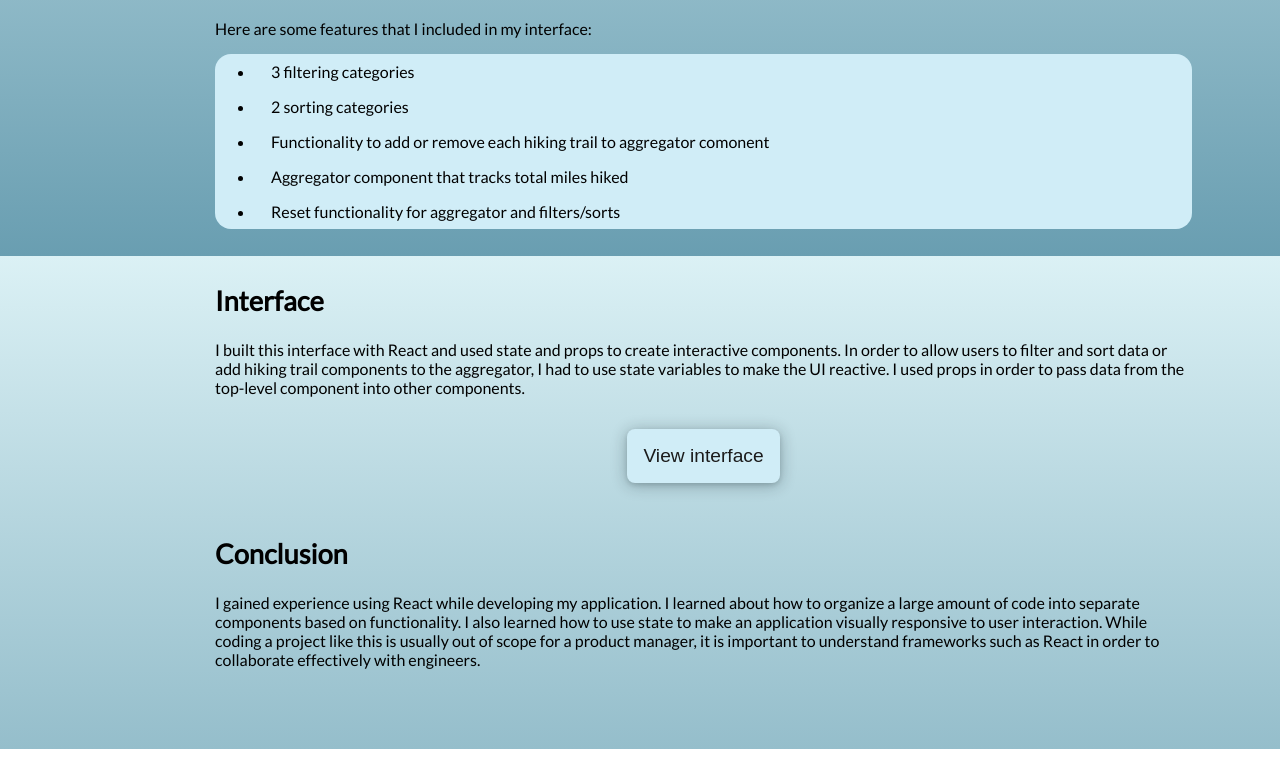
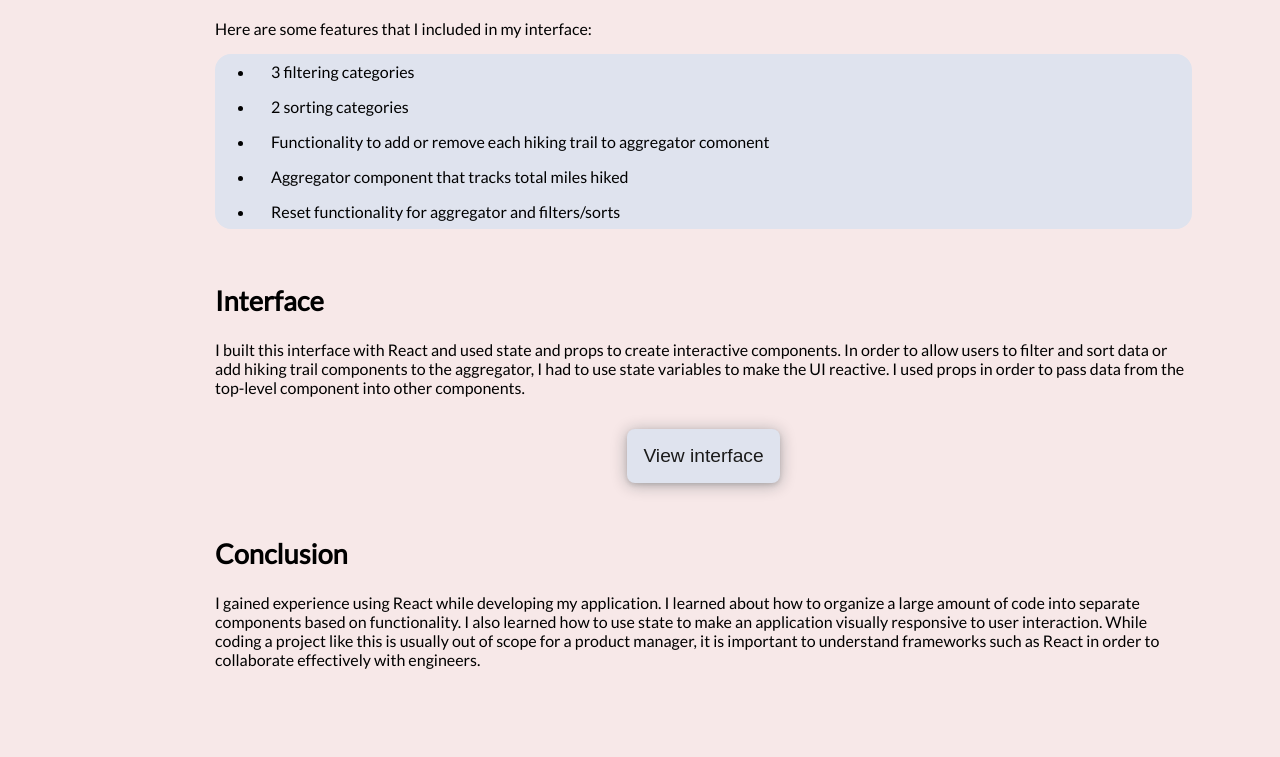
Before and after one commit to excitedpenguin777/Final-Portfolio, a plain HTML site: page development.html in a window 1280 px wide. Shown: the part 544-1301 px from the top of the page. Drawn offline with Linux system fonts and the light colour scheme.

Commit message:
Edit color scheme

```diff
--- a/development.css
+++ b/development.css
@@ -1,7 +1,5 @@
 html {
-    background-image: linear-gradient(rgb(219, 241, 245), rgb(105, 158, 177));
-    background-attachment: fixed;
-    height: 100%;
+    background-color: #f7e8e8;
     scroll-behavior: smooth;
 }
 
@@ -43,7 +41,7 @@ html {
 
 /* CSS from https://getcssscan.com/css-buttons-examples*/
 .button {
-  background-color: rgba(105, 158, 177, 0.4);
+  background-color: #dfe3ee;
   border-radius: 8px;
   border-width: 0;
   color: #1b1b1b;
@@ -62,23 +60,18 @@ html {
   -webkit-user-select: none;
   touch-action: manipulation;
   margin-top: 2rem;
+  box-shadow: rgba(14, 30, 37, 0.12) 0px 2px 4px 0px, rgba(14, 30, 37, 0.32) 0px 2px 16px 0px;
 }
 
 button:hover {
     transition: 0.3s;
-    background-color: rgba(82, 128, 145, 0.4);
+    background-color: #cdd7f3;
 }
 
 .body-button {
-    background-color: rgb(208, 237, 247);
     margin-left: auto;
     margin-right: auto;
     display: block;
-}
-
-.body-button:hover {
-    transition: 0.3s;
-    background-color: rgb(180, 212, 223);
 }
 
 h1, h2, h3, h4, p {
@@ -111,3 +104,10 @@ img {
 .conclusion {
     padding-bottom: 4rem;
 }
+
+.list {
+    background-color: #dfe3ee;
+    border-radius: 1rem;
+    margin-right: 5rem;
+    margin-left: 5rem;
+}
--- a/development.html
+++ b/development.html
@@ -3,7 +3,7 @@
     <head>
         <title>Rhode Island Trails Development</title>
         <script src="modal.js" defer></script>
-        <link rel="stylesheet" href="iterative.css" />
+        <link rel="stylesheet" href="development.css" />
         <link href='https://fonts.googleapis.com/css?family=Lato'
             rel='stylesheet'>
         <style>
--- a/home.css
+++ b/home.css
@@ -1,7 +1,5 @@
 html {
-  background-image: linear-gradient(rgb(219, 241, 245), rgb(105, 158, 177));
-  background-attachment: fixed;
-  height: 100%;
+  background-color: #f7e8e8;
 }
 
 .project-container {
@@ -23,7 +21,7 @@ html {
   height: 27rem;
   width: 27rem;
   padding: 1rem;
-  background-color: rgb(208, 237, 247);
+  background-color: #dfe3ee;
   border-radius: 1rem;
   /* box shadow from https://getcssscan.com/css-box-shadow-examples */
   box-shadow: rgba(14, 30, 37, 0.12) 0px 2px 4px 0px, rgba(14, 30, 37, 0.32) 0px 2px 16px 0px;
@@ -58,7 +56,8 @@ h1 {
 }
 
 .project:hover {
-  transform: scale(1.05);
+  transition: 0.3s;
+  background-color: #cdd7f3;
 }
 
 .link {
--- a/iterative.css
+++ b/iterative.css
@@ -1,7 +1,5 @@
 html {
-    background-image: linear-gradient(rgb(219, 241, 245), rgb(105, 158, 177));
-    background-attachment: fixed;
-    height: 100%;
+    background-color: #f7e8e8;
     scroll-behavior: smooth;
 }
 
@@ -36,14 +34,14 @@ html {
 }
 
 .home {
-    background-color: #bbb;
+    background-color: #dfe3ee;
     padding-bottom: 4rem;
     text-decoration: none;
 }
 
 /* CSS from https://getcssscan.com/css-buttons-examples*/
 .button {
-  background-color: rgba(105, 158, 177, 0.4);
+  background-color: #dfe3ee;
   border-radius: 8px;
   border-width: 0;
   color: #1b1b1b;
@@ -67,19 +65,13 @@ html {
 
 button:hover {
     transition: 0.3s;
-    background-color: rgba(82, 128, 145, 0.4);
+    background-color: #cdd7f3;
 }
 
 .body-button {
-    background-color: rgb(208, 237, 247);
     margin-left: auto;
     margin-right: auto;
     display: block;
-}
-
-.body-button:hover {
-    transition: 0.3s;
-    background-color: rgb(180, 212, 223);
 }
 
 /* Modal from https://www.w3schools.com/howto/howto_css_modal_images.asp */
@@ -218,7 +210,7 @@ img {
 }
 
 .list {
-    background-color: rgb(208, 237, 247);
+    background-color: #dfe3ee;
     border-radius: 1rem;
     margin-right: 5rem;
     margin-left: 5rem;
--- a/redesign.css
+++ b/redesign.css
@@ -1,7 +1,5 @@
 html {
-    background-image: linear-gradient(rgb(219, 241, 245), rgb(105, 158, 177));
-    background-attachment: fixed;
-    height: 100%;
+    background-color: #f7e8e8;
     scroll-behavior: smooth;
 }
 
@@ -43,7 +41,7 @@ html {
 
 /* CSS from https://getcssscan.com/css-buttons-examples*/
 .button {
-  background-color: rgba(105, 158, 177, 0.4);
+  background-color: #dfe3ee;
   border-radius: 8px;
   border-width: 0;
   color: #1b1b1b;
@@ -62,23 +60,18 @@ html {
   -webkit-user-select: none;
   touch-action: manipulation;
   margin-top: 2rem;
+  box-shadow: rgba(14, 30, 37, 0.12) 0px 2px 4px 0px, rgba(14, 30, 37, 0.32) 0px 2px 16px 0px;
 }
 
 button:hover {
     transition: 0.3s;
-    background-color: rgba(82, 128, 145, 0.4);
+    background-color: #cdd7f3;
 }
 
 .body-button {
-    background-color: rgb(208, 237, 247);
     margin-left: auto;
     margin-right: auto;
     display: block;
-}
-
-.body-button:hover {
-    transition: 0.3s;
-    background-color: rgb(180, 212, 223);
 }
 
 /* Modal from https://www.w3schools.com/howto/howto_css_modal_images.asp */
@@ -217,7 +210,7 @@ img {
 }
 
 .list {
-    background-color: rgb(208, 237, 247);
+    background-color: #dfe3ee;
     border-radius: 1rem;
     margin-right: 5rem;
     margin-left: 5rem;
--- a/storyboard.css
+++ b/storyboard.css
@@ -1,9 +1,7 @@
 html {
-    background-image: linear-gradient(rgb(219, 241, 245), rgb(105, 158, 177));
-    background-attachment: fixed;
-    height: 100%;
+    background-color: #f7e8e8;
     scroll-behavior: smooth;
-}
+  }
 
 .wrapper {
     display: flex;
@@ -43,7 +41,7 @@ html {
 
 /* CSS from https://getcssscan.com/css-buttons-examples*/
 .button {
-  background-color: rgba(105, 158, 177, 0.4);
+  background-color: #dfe3ee;
   border-radius: 8px;
   border-width: 0;
   color: #1b1b1b;
@@ -62,11 +60,12 @@ html {
   -webkit-user-select: none;
   touch-action: manipulation;
   margin-top: 2rem;
+  box-shadow: rgba(14, 30, 37, 0.12) 0px 2px 4px 0px, rgba(14, 30, 37, 0.32) 0px 2px 16px 0px;
 }
 
 button:hover {
     transition: 0.3s;
-    background-color: rgba(82, 128, 145, 0.4);
+    background-color: #cdd7f3;
 }
 
 /* Modal from https://www.w3schools.com/howto/howto_css_modal_images.asp */
@@ -201,7 +200,7 @@ img {
 }
 
 .list {
-    background-color: rgb(208, 237, 247);
+    background-color: #dfe3ee;
     border-radius: 1rem;
     margin-right: 5rem;
     margin-left: 5rem;
```
Also changed, not shown: 2 other files.
